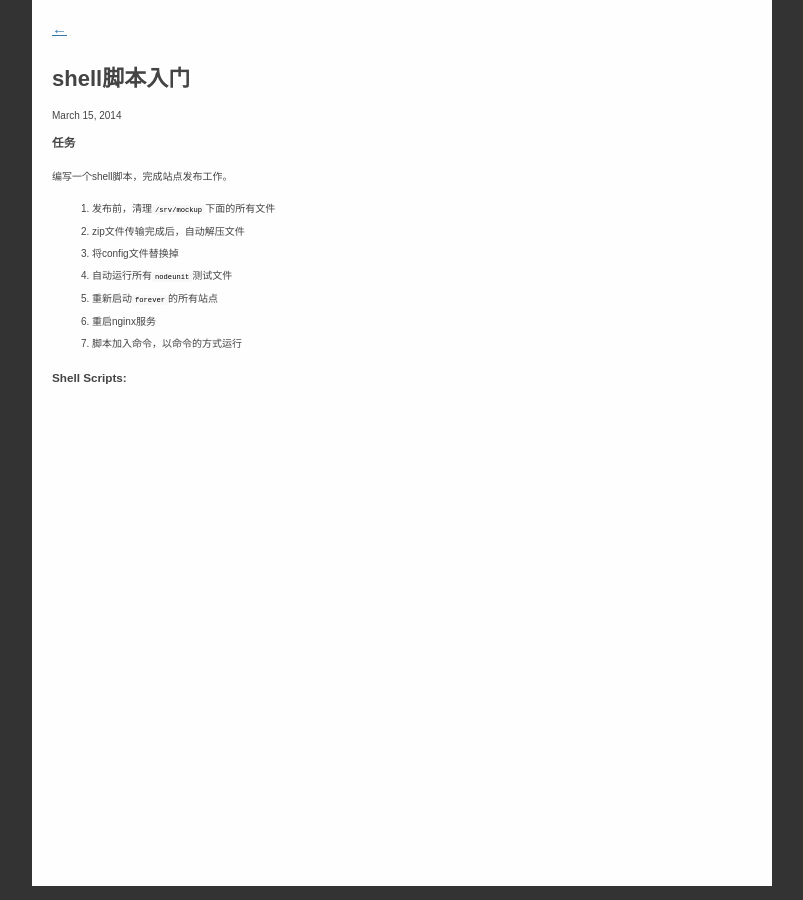
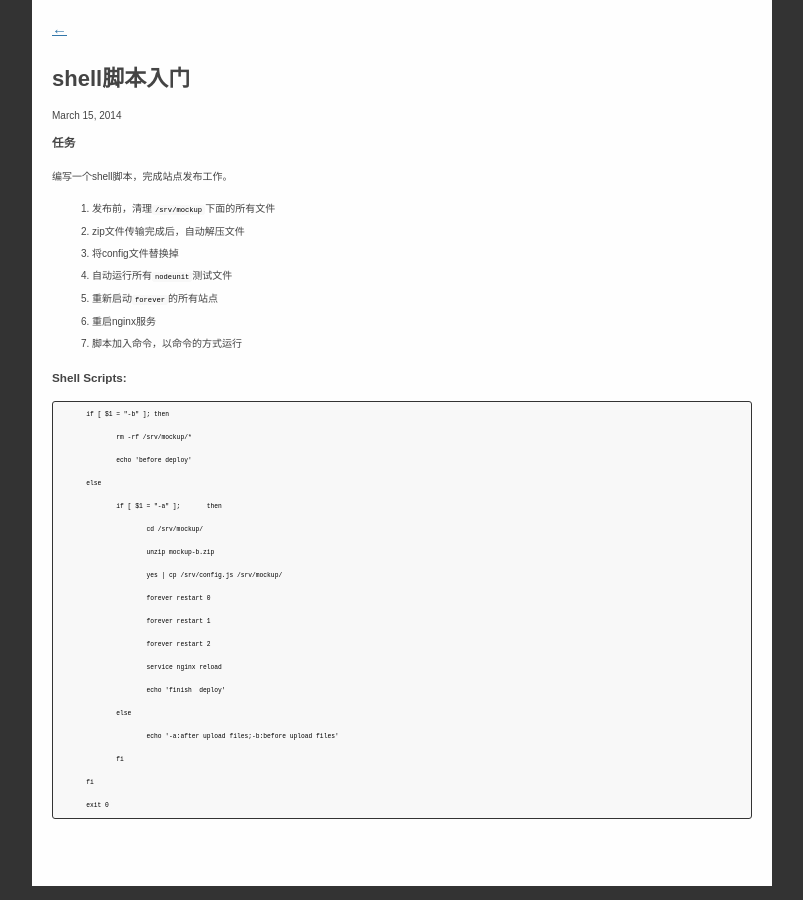
Before and after one commit to osrpt/osrpt.github.com, a Jekyll site: the page built from _posts/2014-03-15-shell-script-tutorial.md, in a window 1280 px wide. Shown: the whole page, without its empty margins (238-1041 px from the left). Built offline with Jekyll 4.4.1, drawn with Linux system fonts in a browser that asks for light colours; Markdown is read by kramdown in place of the engine named in the settings.

Commit message:
add shell code

```diff
--- a/_posts/2014-03-15-shell-script-tutorial.md
+++ b/_posts/2014-03-15-shell-script-tutorial.md
@@ -14,3 +14,22 @@ title: shell脚本入门
 6. 脚本加入命令，以命令的方式运行
 
 ###Shell Scripts:
+
+		if [ $1 = "-b" ]; then
+			rm -rf /srv/mockup/*
+			echo 'before deploy'
+		else
+			if [ $1 = "-a" ];	then
+				cd /srv/mockup/
+				unzip mockup-b.zip
+				yes | cp /srv/config.js /srv/mockup/
+				forever restart 0
+				forever restart 1
+				forever restart 2
+				service nginx reload
+				echo 'finish  deploy'
+			else
+				echo '-a:after upload files;-b:before upload files'
+			fi
+		fi
+		exit 0
```
